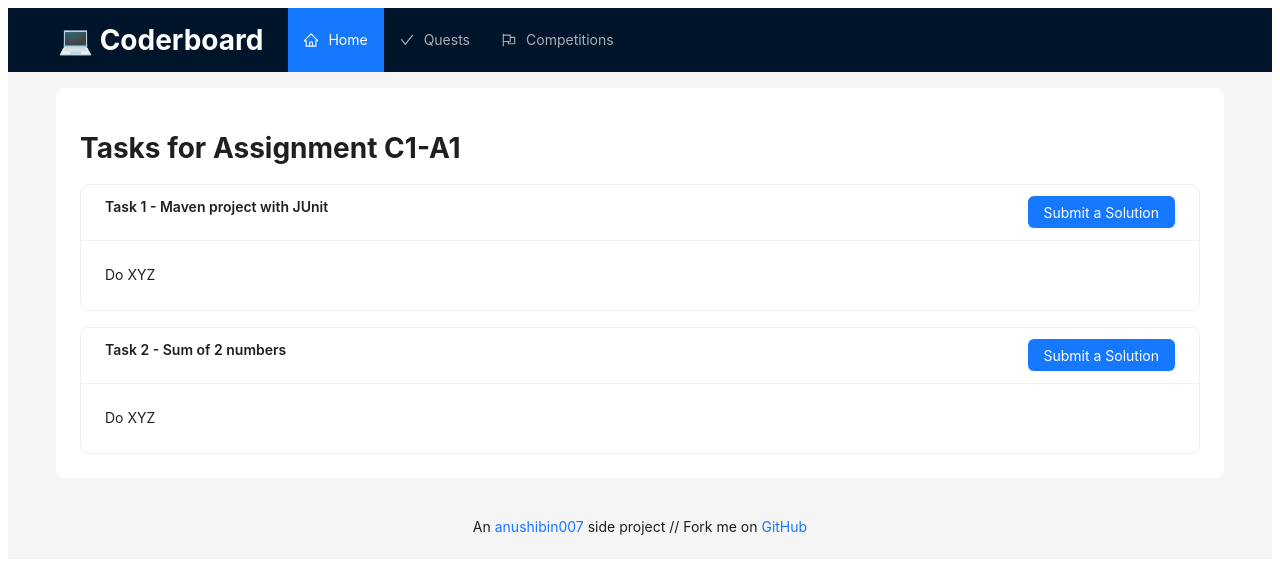
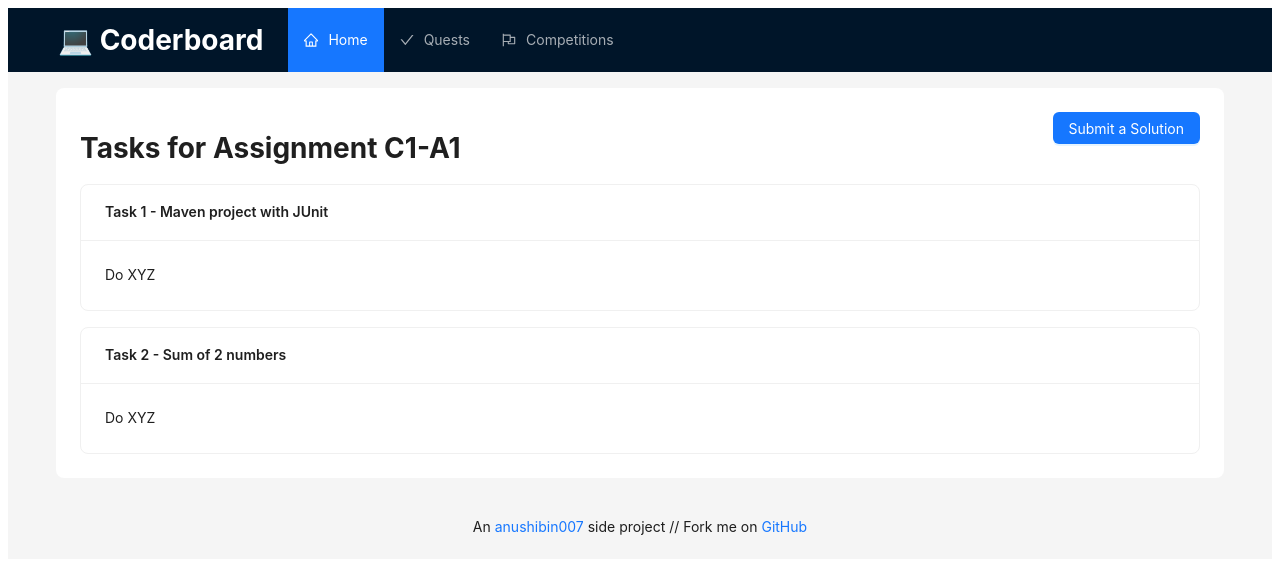
Before and after one commit to anushibin007/coderboard, a React (Vite) app in the folder frontend/: page /coderboard/assignments/C1-A1 in a window 1280 px wide. Shown: the top 574 px of the page. Built offline with nearby package versions, Linux system fonts and the light colour scheme.

Commit message:
🎨 Only Assignments can be submitted. Not Tasks

```diff
--- a/frontend/src/components/pages/competitions/assignments/AssignmentDetail.jsx
+++ b/frontend/src/components/pages/competitions/assignments/AssignmentDetail.jsx
@@ -1,4 +1,4 @@
-import { Col, Row } from "antd";
+import { Button, Col, Row } from "antd";
 import React, { useEffect, useState } from "react";
 import { useParams } from "react-router-dom";
 import TaskListItem from "./tasks/TaskListItem";
@@ -37,7 +37,14 @@ export default function AssignmentDetail() {
 
 	return (
 		<>
-			<h1>Tasks for Assignment {assignmentId}</h1>
+			<Row justify="space-between">
+				<Col>
+					<h1>Tasks for Assignment {assignmentId}</h1>
+				</Col>
+				<Col>
+					<Button type="primary">Submit a Solution</Button>
+				</Col>
+			</Row>
 			<Row gutter={[16, 16]}>
 				{assignment?.tasks?.map((task) => (
 					<React.Fragment key={task.id}>
--- a/frontend/src/components/pages/competitions/assignments/tasks/TaskListItem.jsx
+++ b/frontend/src/components/pages/competitions/assignments/tasks/TaskListItem.jsx
@@ -1,4 +1,4 @@
-import { Row, Col, Card, Button } from "antd";
+import { Row, Col, Card } from "antd";
 
 export default function TaskListItem({ task }) {
 	const CardTitle = () => {
@@ -8,9 +8,7 @@ export default function TaskListItem({ task }) {
 					<Col>{task.name}</Col>
 					<Col>
 						<Row gutter={16} justify="space-between">
-							<Col>
-								<Button type="primary">Submit a Solution</Button>
-							</Col>
+							<Col></Col>
 						</Row>
 					</Col>
 				</Row>
```
